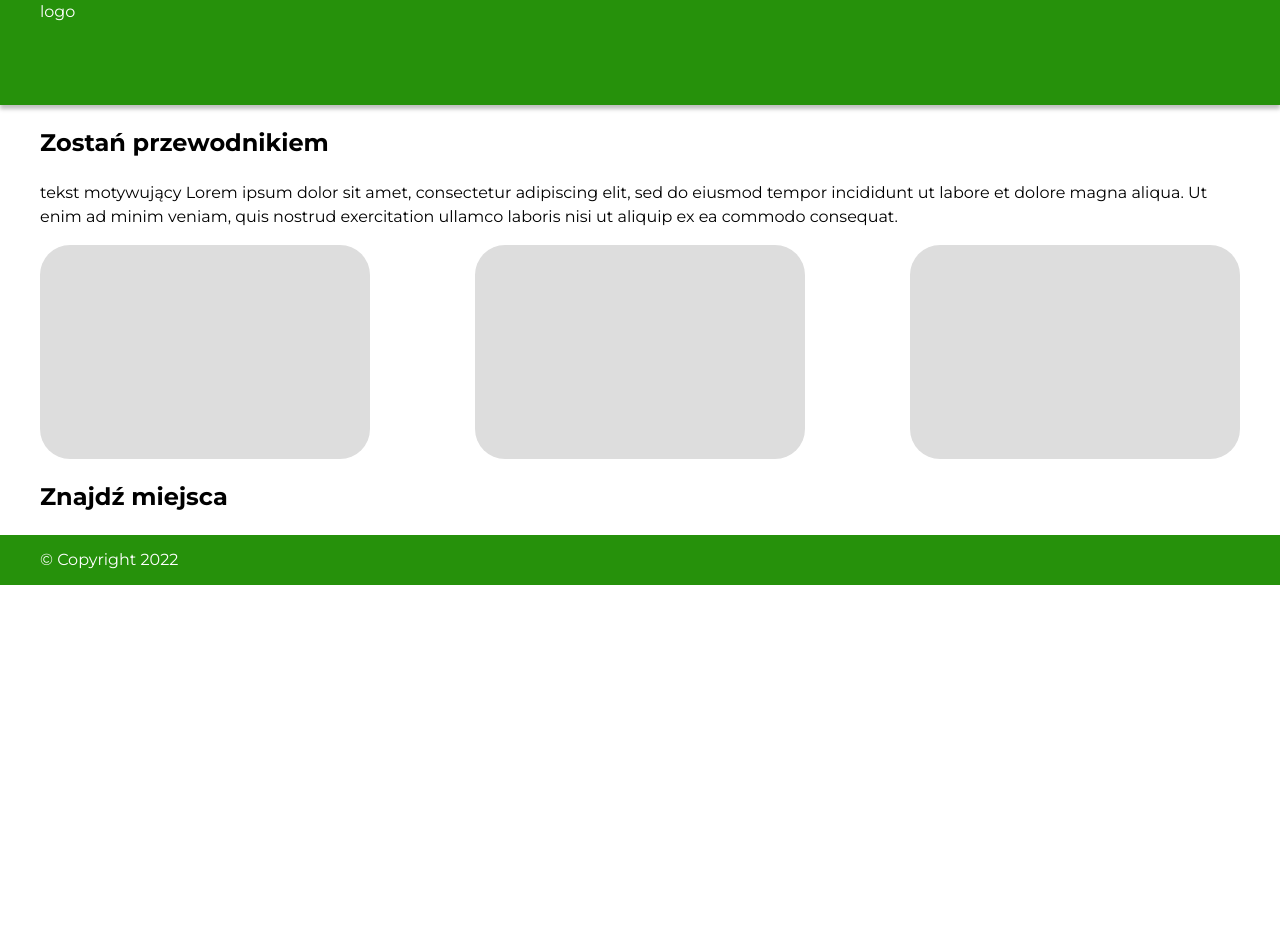
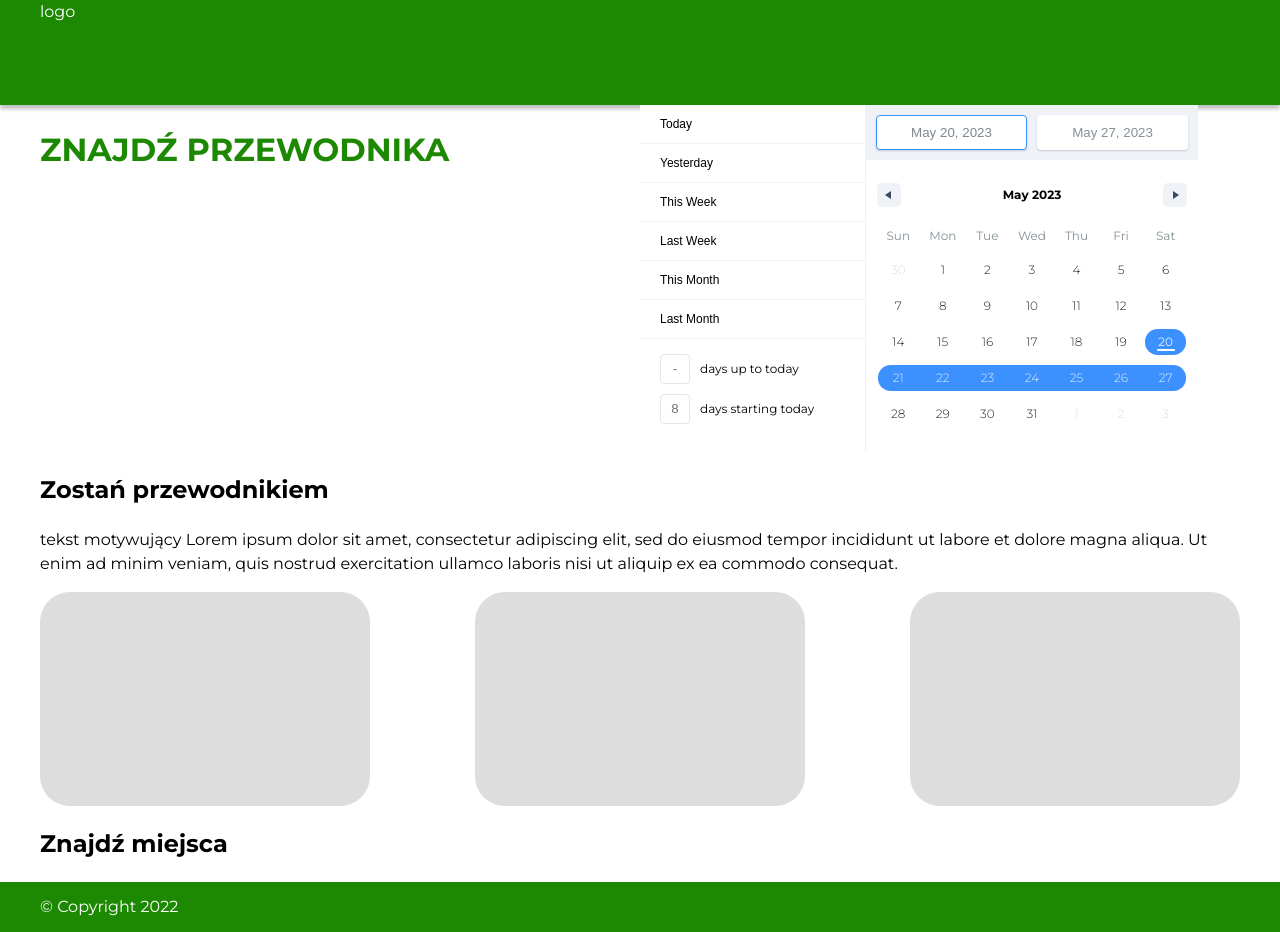
Before and after one commit to 2YellowGang/city-explore-frontend, a React (Vite) app: page / in a window 1280 px wide. Before the commit the page ends 800 px from the top, so only its background shows below. Built offline with nearby package versions, Linux system fonts and the light colour scheme.

Commit message:
feat: add calendar

```diff
--- a/package.json
+++ b/package.json
@@ -10,7 +10,10 @@
     "preview": "vite preview"
   },
   "dependencies": {
+    "@types/react-date-range": "^1.4.4",
+    "date-fns": "^2.30.0",
     "react": "^18.2.0",
+    "react-date-range": "^1.4.0",
     "react-dom": "^18.2.0",
     "react-router-dom": "^6.11.2",
     "styled-components": "^6.0.0-rc.1"
--- a/src/index.tsx
+++ b/src/index.tsx
@@ -3,7 +3,10 @@ import { createRoot } from 'react-dom/client';
 import { ThemeProvider } from 'styled-components';
 import { App } from './App.tsx';
 import { theme } from './theme.ts';
+
 import './index.css';
+import 'react-date-range/dist/styles.css';
+import 'react-date-range/dist/theme/default.css';
 
 createRoot(document.getElementById('root') as HTMLElement).render(
   <StrictMode>
--- a/src/theme.ts
+++ b/src/theme.ts
@@ -2,7 +2,7 @@ export const theme = {
   colors: {
     white: '#ffffff',
     black: '#000000',
-    primary: '#26910B',
+    primary: '#1D8902',
   },
 };
 
--- /dev/null
+++ b/src/views/Home.styles.tsx
@@ -0,0 +1,33 @@
+import { DateRangePicker } from 'react-date-range';
+import { styled } from 'styled-components';
+
+export const GuideSearchContainer = styled.div`
+  display: flex;
+`;
+
+export const GuideSearchForm = styled.form`
+  display: block;
+  width: 50%;
+
+  h1 {
+    color: ${(props) => props.theme.colors.primary};
+    text-transform: uppercase;
+  }
+`;
+
+export const StyledDateRangePicker = styled(DateRangePicker)`
+  width: 50%;
+`;
+
+export const BenefitContainer = styled.div`
+  display: flex;
+  flex-wrap: wrap;
+  justify-content: space-between;
+`;
+
+export const BenefitItem = styled.div`
+  width: 330px;
+  height: 214px;
+  border-radius: 30px;
+  background-color: #dddddd;
+`;
--- a/src/views/Home.tsx
+++ b/src/views/Home.tsx
@@ -1,30 +1,51 @@
-import { FC } from 'react';
-import { styled } from 'styled-components';
+import { FC, useState } from 'react';
+import { Range, RangeKeyDict } from 'react-date-range';
 import { ViewLayout } from '../components/ViewLayout';
 import { ContentContainer } from '../components/ContentContainer';
+import {
+  BenefitContainer,
+  BenefitItem,
+  GuideSearchContainer,
+  GuideSearchForm,
+  StyledDateRangePicker,
+} from './Home.styles';
+import { addDays } from 'date-fns';
 
-const BenefitContainer = styled.div`
-  display: flex;
-  flex-wrap: wrap;
-  justify-content: space-between;
-`;
+export const Home: FC = () => {
+  const [selectionDateRanges, setSelectionDateRanges] = useState<Range[]>([
+    {
+      startDate: new Date(),
+      endDate: addDays(new Date(), 7),
+      key: 'selection',
+    },
+  ]);
 
-const BenefitItem = styled.div`
-  width: 330px;
-  height: 214px;
-  border-radius: 30px;
-  background-color: #dddddd;
-`;
+  const handleDateChange = (rangesByKey: RangeKeyDict) => {
+    setSelectionDateRanges([rangesByKey.selection]);
+  };
 
-export const Home: FC = () => (
+  return (
     <ViewLayout>
       <ContentContainer>
+        <GuideSearchContainer>
+          <GuideSearchForm>
+            <h1>Znajdź przewodnika</h1>
+          </GuideSearchForm>
+          <StyledDateRangePicker
+            editableDateInputs
+            moveRangeOnFirstSelection={false}
+            showMonthAndYearPickers={false}
+            showPreview={false}
+            ranges={selectionDateRanges}
+            onChange={handleDateChange}
+          />
+        </GuideSearchContainer>
         <h2>Zostań przewodnikiem</h2>
         <p>
           tekst motywujący Lorem ipsum dolor sit amet, consectetur adipiscing
-        elit, sed do eiusmod tempor incididunt ut labore et dolore magna aliqua.
-        Ut enim ad minim veniam, quis nostrud exercitation ullamco laboris nisi
-        ut aliquip ex ea commodo consequat.
+          elit, sed do eiusmod tempor incididunt ut labore et dolore magna
+          aliqua. Ut enim ad minim veniam, quis nostrud exercitation ullamco
+          laboris nisi ut aliquip ex ea commodo consequat.
         </p>
         <BenefitContainer>
           <BenefitItem></BenefitItem>
@@ -35,3 +56,4 @@ export const Home: FC = () => (
       </ContentContainer>
     </ViewLayout>
   );
+};
```
Also changed, not shown: 1 other file (tests, documents, lock files or other folders). Lines whose indentation alone changed are shown as unchanged.
